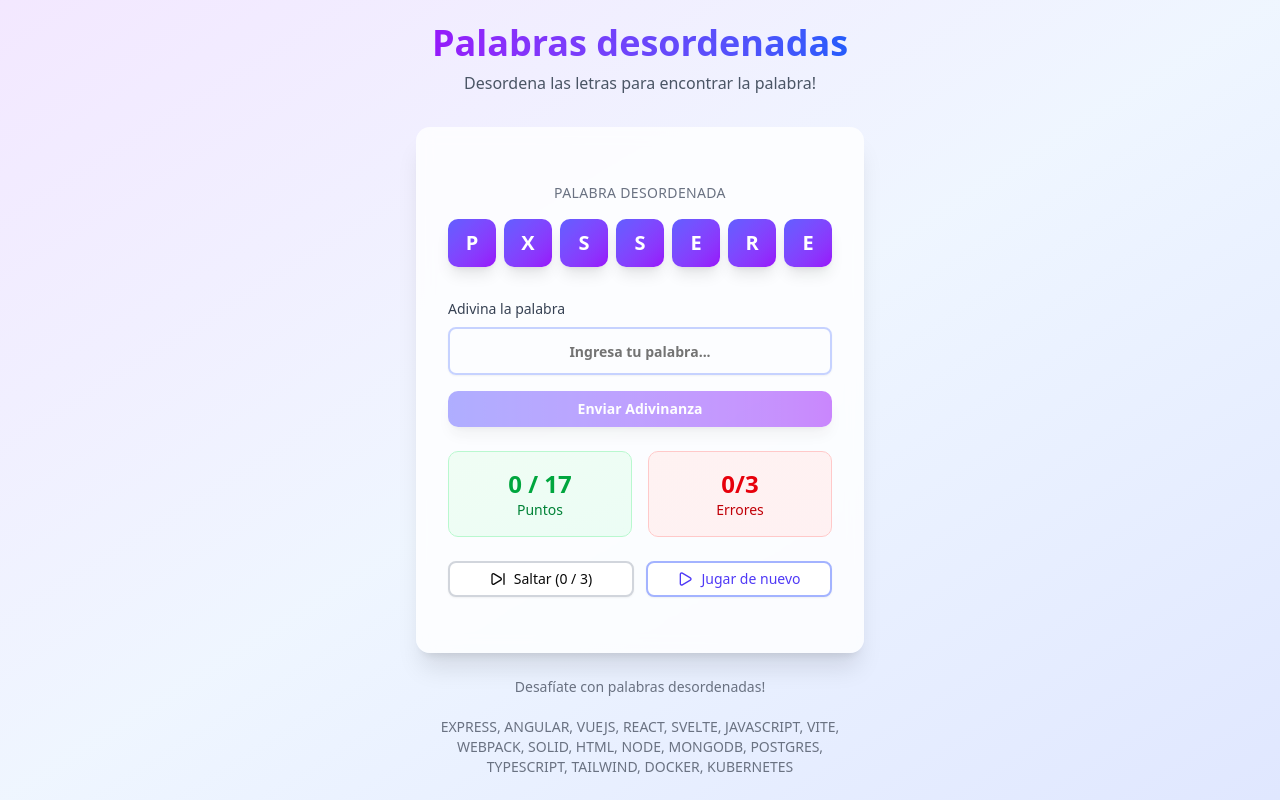
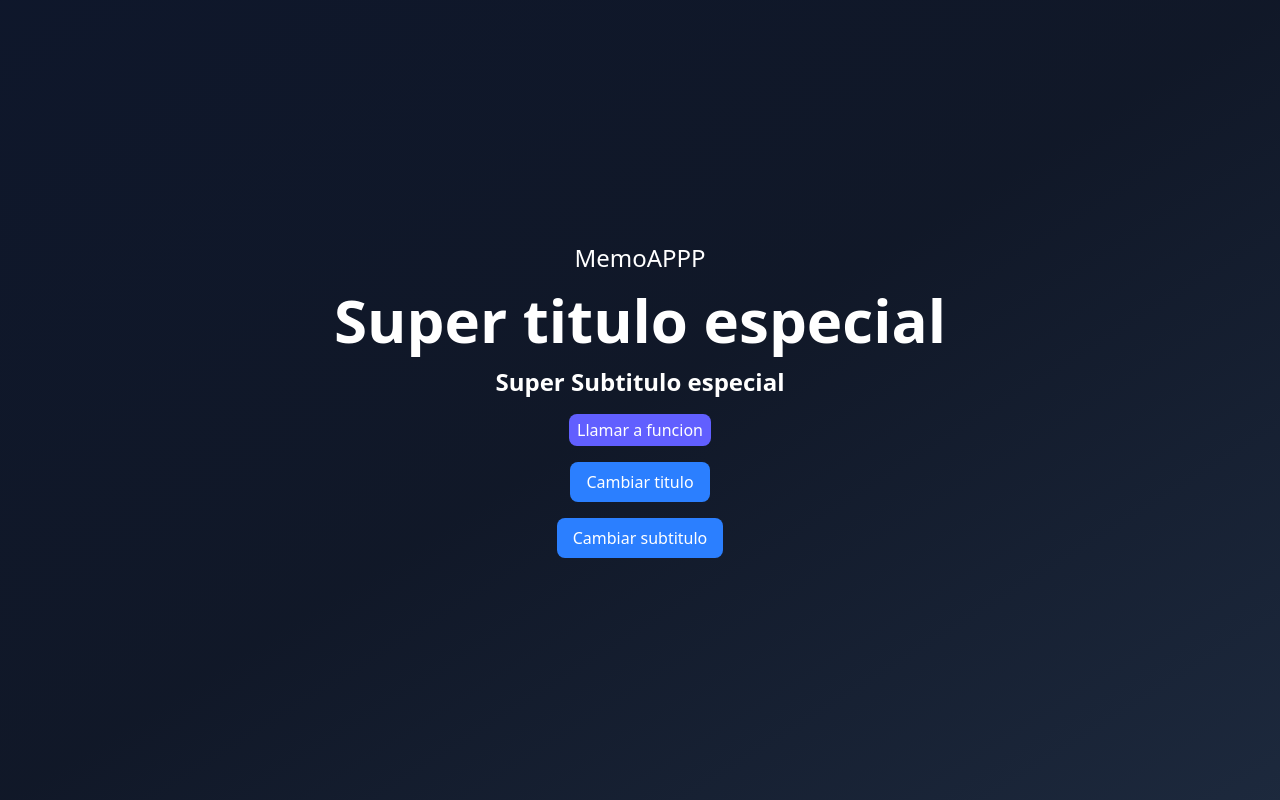
Before and after one commit to Francolin09/HooksApp, a React (Vite) app: page / in a window 1280 px wide. Built offline with nearby package versions, Linux system fonts and the light colour scheme.

Commit message:
18 conociendo al memo

```diff
--- a/src/05-useReducer/ScrambleWords.tsx
+++ b/src/05-useReducer/ScrambleWords.tsx
@@ -46,10 +46,8 @@ export const ScrambleWords = () => {
 
 
   const handlePlayAgain = () => {
-    dispatch({type: 'PLAY_AGAIN', payload: getInitialState()}) //acá finalmente le pasamos como payload el getinitialState
-    //que si bien lo que hiciste anteriormente estuvo perfecto y maravilloso, porque ocupamos la funcion alla mismo y no necesitabamos
-    //importarla acá, la idea es que ocupemos la estructura del reducer con el type y el payload pero meh. fin
-    //por cierto arriba pondremos la funcion del conffeti con un useeffect y chao pescao
+    dispatch({type: 'PLAY_AGAIN', payload: getInitialState()})
+
 
   };
 
--- a/src/05-useReducer/reducer/scrambleWordsReducer.ts
+++ b/src/05-useReducer/reducer/scrambleWordsReducer.ts
@@ -39,8 +39,8 @@ export type ScrambledWordActions =
     | { type: 'SET_GUESS', payload:string }
     | { type: 'CHECK_ANSWER' }
     | { type: 'SKIP_WORD' }
-    | { type: 'PLAY_AGAIN', payload: ScrambleWordState} //1 la forma correcta seria asignando un payload del tipo del stado
-    //2 ahora vamos abajo y la pasamos un payload
+    | { type: 'PLAY_AGAIN', payload: ScrambleWordState}
+
 
 
 const shuffleArray = (array: string[]) => {
@@ -119,8 +119,8 @@ export const scrambleWordsReducer = (state: ScrambleWordState, action: Scrambled
             }
         }
 
-        case 'PLAY_AGAIN':{ //3 acá simplemente indicamos que nos devuelva el payload que arriba ya definimos que sería del estado
-            return action.payload; //4 entonces ahora vamos al dispatch
+        case 'PLAY_AGAIN':{
+            return action.payload;
         }
         default:
             return state;
--- /dev/null
+++ b/src/06-Memos/MemoHook.tsx
@@ -0,0 +1,20 @@
+import { useState } from "react"
+import { MyTitle } from "./ui/MyTitle"
+import { Mysubtitle } from "./ui/MySubtitle"
+
+
+export const MemoHook = () => {
+  const [title, setTitle] = useState("Super titulo especial")
+  const [subtitle, setSubtitle] = useState("Super Subtitulo especial")
+  return (
+    <div className="bg-gradient flex flex-col gap-4">
+        <h1 className="text-2xl font-thin text-white">MemoAPPP</h1>
+
+        <MyTitle title={title}/>
+        <Mysubtitle subtitle={subtitle}/>
+
+        <button onClick={() => setTitle('Heola')} className="bg-blue-500 text-white px-4 py-2 rounded-md cursor-pointer">Cambiar titulo</button>
+        <button onClick={() => setSubtitle('papasnatas')} className="bg-blue-500 text-white px-4 py-2 rounded-md cursor-pointer">Cambiar subtitulo</button>
+    </div>
+  )
+}
--- /dev/null
+++ b/src/06-Memos/ui/MySubtitle.tsx
@@ -0,0 +1,16 @@
+import React from "react";
+
+interface Props {
+    subtitle:string;
+}
+
+export const Mysubtitle = React.memo(({subtitle}: Props) => {
+  console.log("re render del subtitulo")
+return (
+  <>
+  <h6 className="text-2xl font-bold">{subtitle}</h6>
+  <button className="bg-indigo-500 text-white py-1 px-2 rounded-md cursor-pointer">Llamar a funcion</button>
+  </>
+)
+}
+)
--- /dev/null
+++ b/src/06-Memos/ui/MyTitle.tsx
@@ -0,0 +1,13 @@
+import React from "react";
+
+interface Props {
+    title:string;
+}
+
+//1 acá simplemente poniendo todo nuestro componente dentro del memo este solo se actualizará cuando la prop title se vea afectada.fin
+export const MyTitle = React.memo(({title}: Props) => {
+    console.log("re render del titulo")
+  return (
+    <h1 className="text-6xl font-bold">{title}</h1>
+  )
+})
--- a/src/HookApp.tsx
+++ b/src/HookApp.tsx
@@ -6,4 +6,5 @@ export const HookApp = () => {
         <h1 className="text-3xl font-bold underline">Hola</h1>
     </div>
   )
+
 }
--- a/src/main.tsx
+++ b/src/main.tsx
@@ -2,11 +2,11 @@ import { StrictMode } from 'react'
 import { createRoot } from 'react-dom/client'
 import './index.css'
 
-import { ScrambleWords } from './05-useReducer/ScrambleWords'
+import { MemoHook } from './06-Memos/MemoHook'
 
 
 createRoot(document.getElementById('root')!).render(
   <StrictMode>
-      <ScrambleWords/>
+      <MemoHook/>
   </StrictMode>,
 )
```
Also changed, not shown: 1 other file (tests, documents, lock files or other folders).
